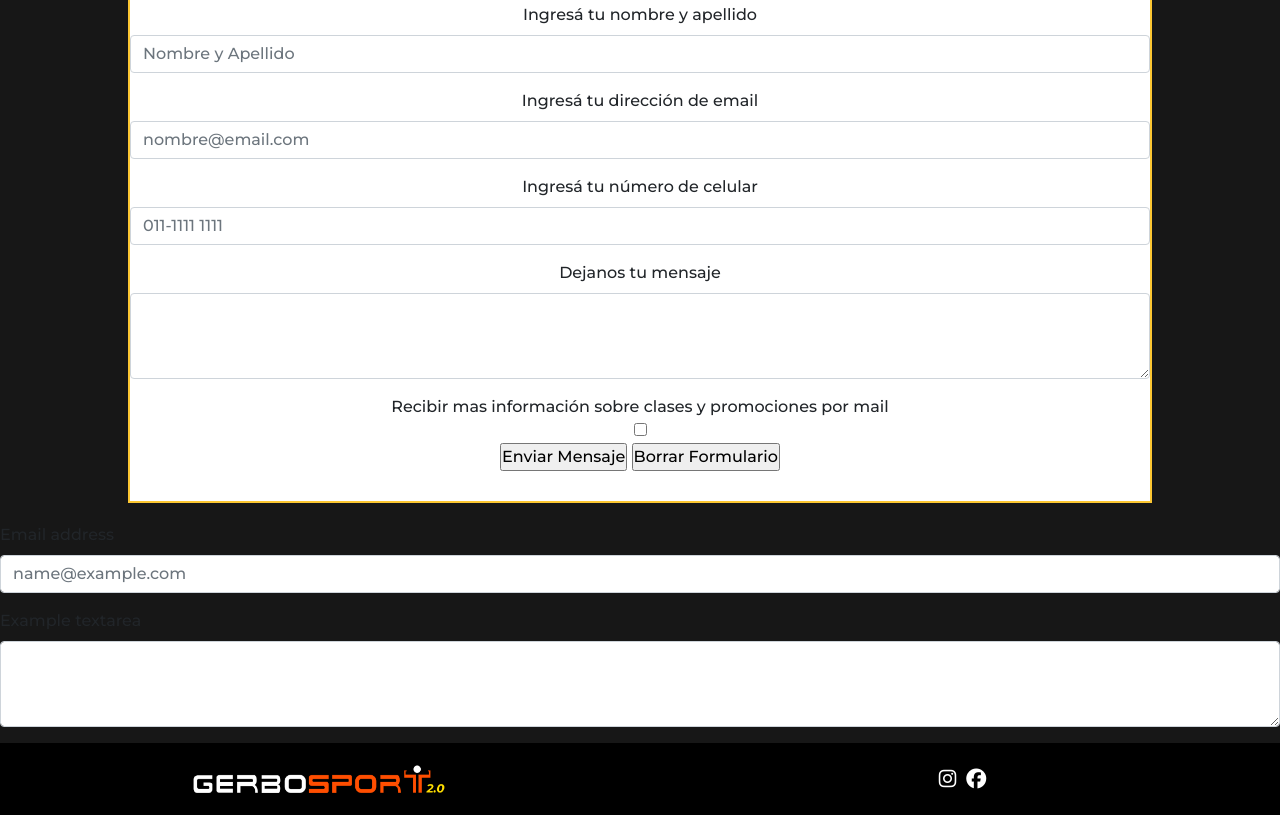
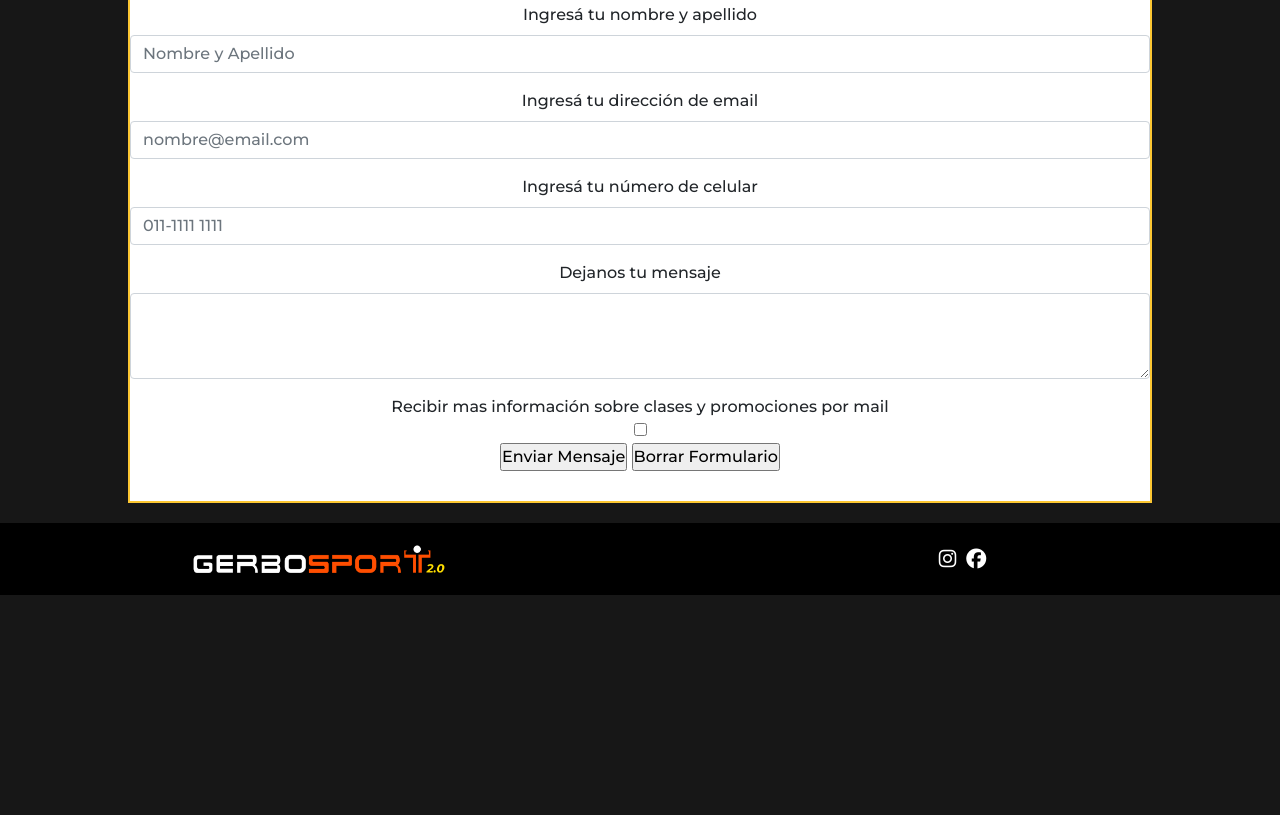
Before and after one commit to emilianochitti/proyecto-gerbosport, a plain HTML site: page secciones/contacto.html in a window 1280 px wide. Shown: the part 333-1148 px from the top of the page. After the commit the page ends 928 px from the top, so only its background shows below. Drawn offline with nearby package versions, Linux system fonts and the light colour scheme.

Commit message:
Cambio final bootstrap

```diff
--- a/secciones/contacto.html
+++ b/secciones/contacto.html
@@ -73,17 +73,6 @@
     </div>
 </main>
 
-<!-- Contacto con bootstrap -->
-
-<div class="mb-3">
-    <label for="exampleFormControlInput1" class="form-label">Email address</label>
-    <input type="email" class="form-control" id="exampleFormControlInput1" placeholder="name@example.com">
-  </div>
-  <div class="mb-3">
-    <label for="exampleFormControlTextarea1" class="form-label">Example textarea</label>
-    <textarea class="form-control" id="exampleFormControlTextarea1" rows="3"></textarea>
-  </div>
-
 
 <!-- Footer -->
 <footer id="footer">
```
